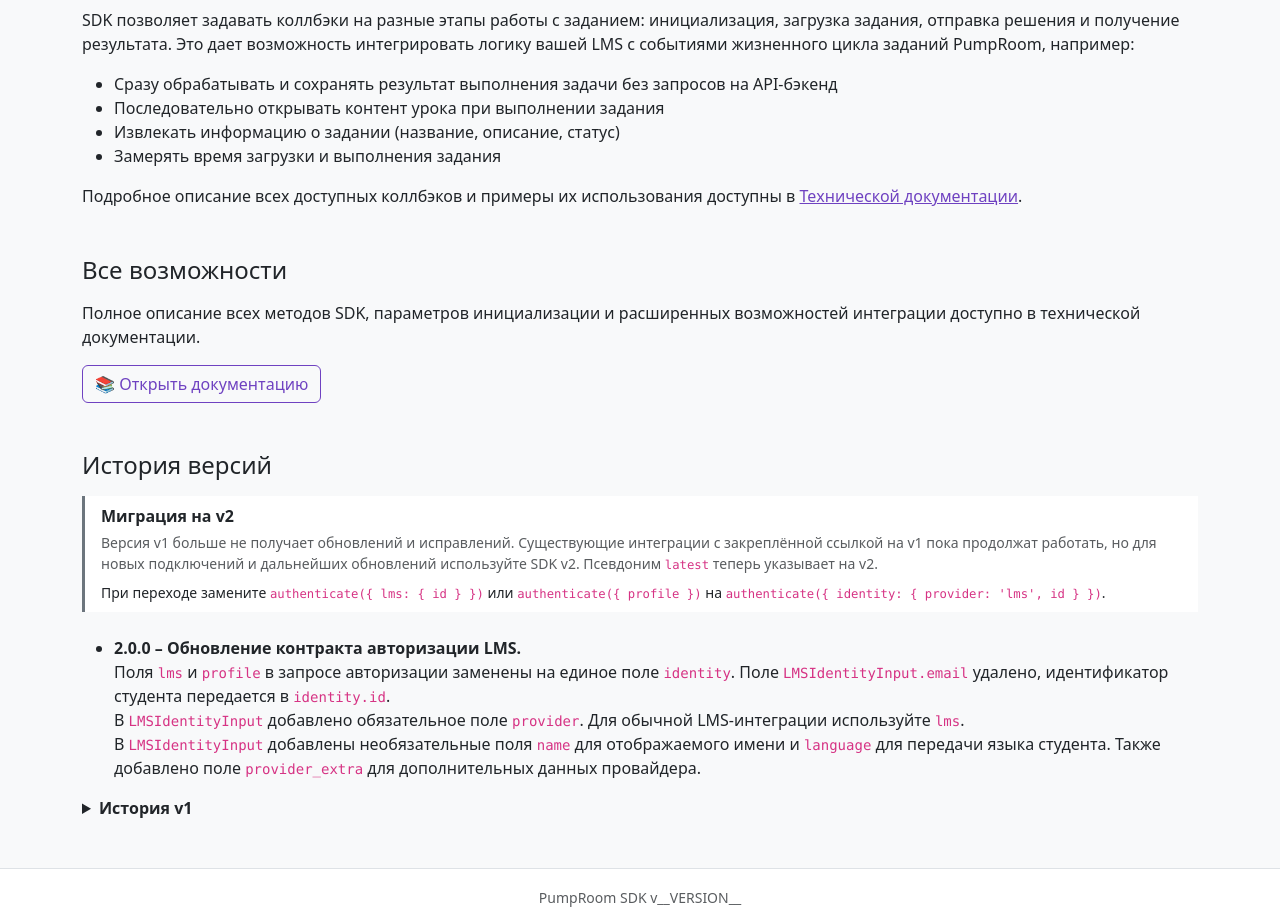
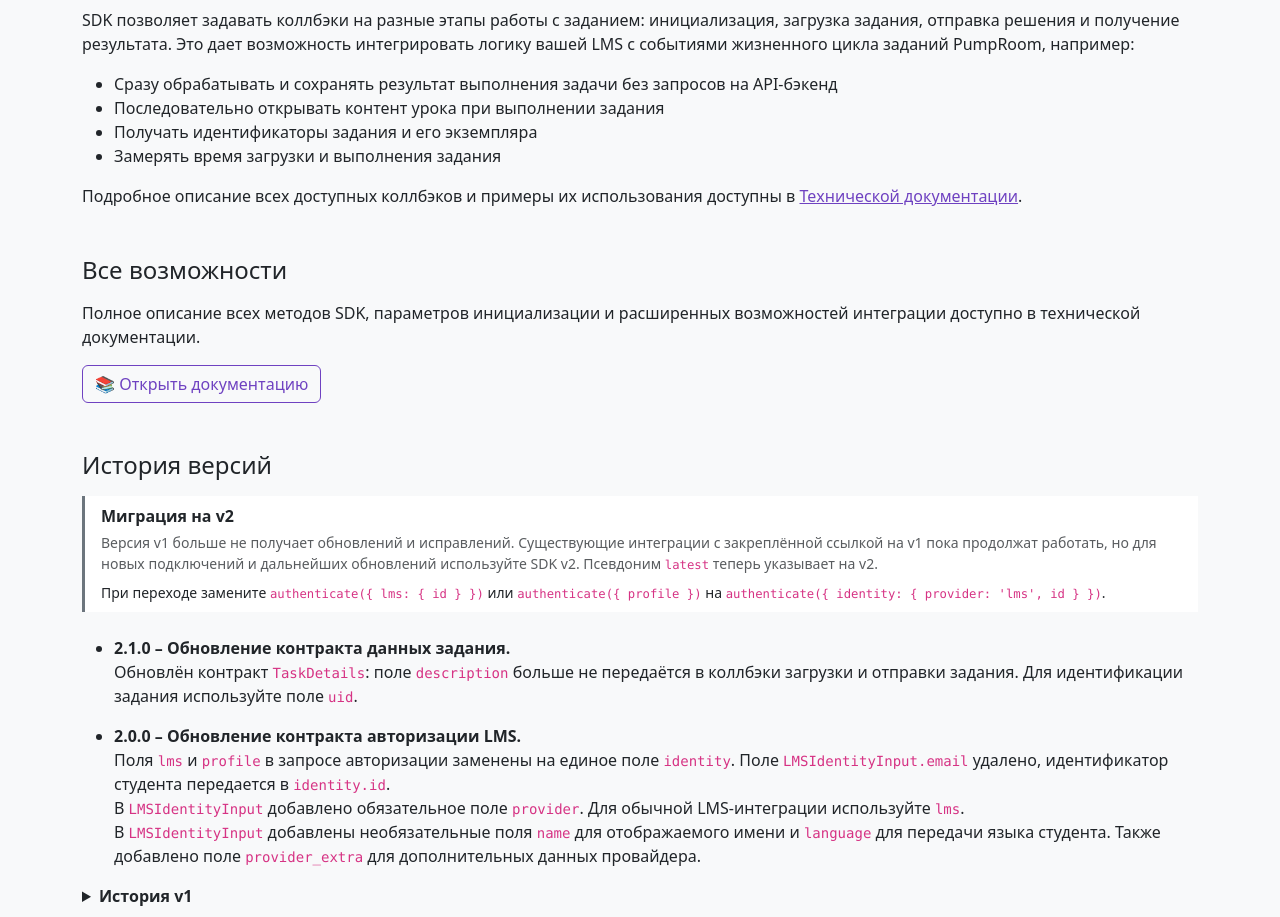
Before and after one commit to Inzhenerka/PumpRoom-SDK, a website built with Vite: page index.html in a window 1280 px wide. Shown: the part 1580-2497 px from the top of the page. Built offline with nearby package versions, Linux system fonts and the light colour scheme; what highlightjs-copy would draw is missing.

Commit message:
feat: simplify TaskDetails

```diff
--- a/index.html
+++ b/index.html
@@ -219,7 +219,7 @@
             Сразу обрабатывать и сохранять результат выполнения задачи без запросов на API-бэкенд
           </li>
           <li>Последовательно открывать контент урока при выполнении задания</li>
-          <li>Извлекать информацию о задании (название, описание, статус)</li>
+          <li>Получать идентификаторы задания и его экземпляра</li>
           <li>Замерять время загрузки и выполнения задания</li>
         </ul>
         <p>
@@ -256,6 +256,15 @@
           </p>
         </div>
         <ul class="list-unstyled1">
+          <li class="mt-3">
+            <div><strong>2.1.0 – Обновление контракта данных задания.</strong></div>
+            <div>
+              Обновлён контракт <code>TaskDetails</code>: поле <code>description</code> больше не
+              передаётся в коллбэки загрузки и отправки задания. Для идентификации задания
+              используйте поле <code>uid</code>.
+            </div>
+          </li>
+
           <li class="mt-3">
             <div><strong>2.0.0 – Обновление контракта авторизации LMS.</strong></div>
             <div>
--- a/src/callbacks.ts
+++ b/src/callbacks.ts
@@ -76,7 +76,6 @@
  * setOnTaskLoadedCallback((payload) => {
  *   console.log('Task loaded:', payload.task);
  *   console.log('Task UID:', payload.task.uid);
- *   console.log('Task Description:', payload.task.description);
  *   console.log('Instance UID:', payload.instanceContext.instanceUid);
  * });
  *
@@ -110,7 +109,6 @@
  * setOnTaskSubmittedCallback((payload) => {
  *   console.log('Task submitted:', payload.task);
  *   console.log('Task UID:', payload.task.uid);
- *   console.log('Task Description:', payload.task.description);
  *   console.log('Instance UID:', payload.instanceContext.instanceUid);
  * });
  *
--- a/src/types/index.ts
+++ b/src/types/index.ts
@@ -480,8 +480,6 @@
 export interface TaskDetails {
   /** Unique identifier of the task */
   uid: string;
-  /** Optional description of the task */
-  description: string | null;
 }
 
 /**
```
Also changed, not shown: tests/callbacks.test.ts (+0 -4 lines).
